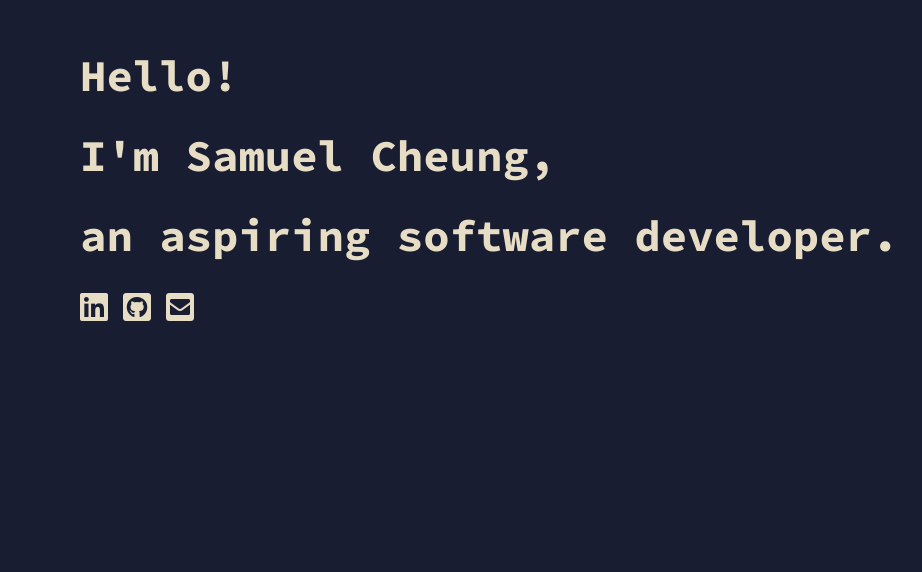
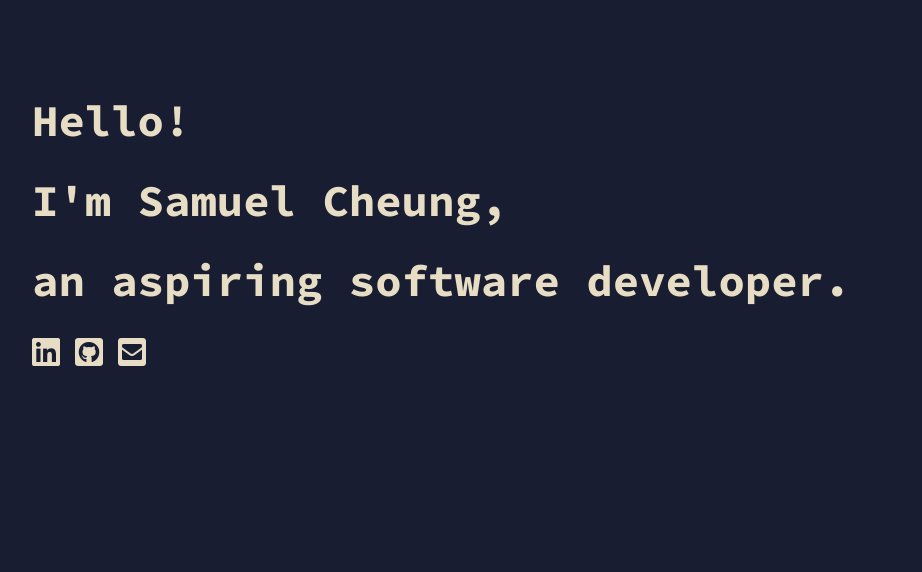
Before and after one commit to salmonsashimi/my-site, a React (Create React App) app: page / in a window 1280 px wide. Shown: the part 228-800 px from the top of the page, without its empty margins (160-1082 px from the left). Built offline with nearby package versions, Linux system fonts and the light colour scheme.

Commit message:
adjusted intro padding

```diff
--- a/src/styles/Intro.css
+++ b/src/styles/Intro.css
@@ -2,7 +2,6 @@
     align-items: center;
     min-height: 100vh;
     display: flex;
-    padding: 0 15rem;
 }
 
 .intro-icons {
```
